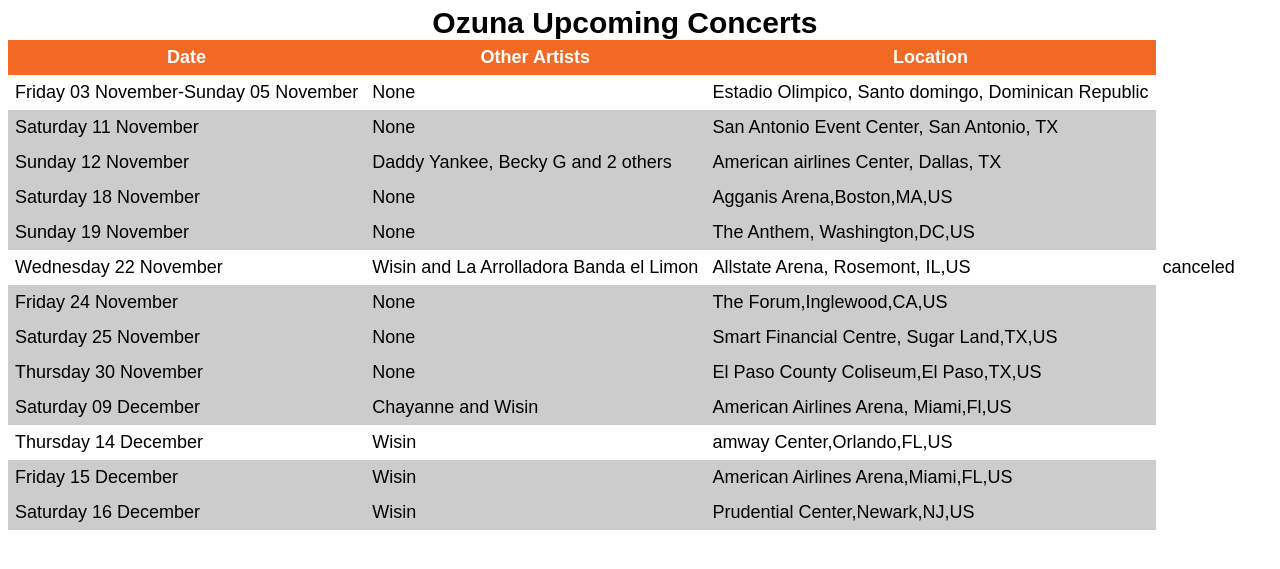
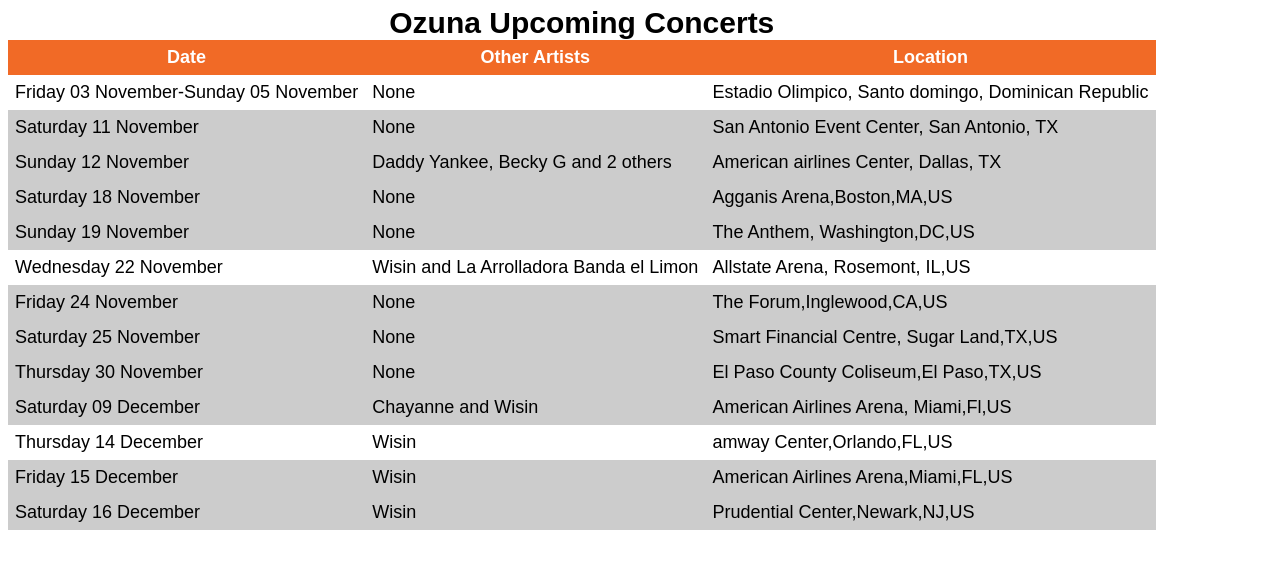
Before and after one commit to vzapat1528/html-tables, a plain HTML site: page index.html in a window 1280 px wide. Shown: the part 93-662 px from the top of the page. Drawn offline with Linux system fonts and the light colour scheme; a web font is replaced by a local one.

Commit message:
Update index.html

```diff
--- a/index.html
+++ b/index.html
@@ -53,7 +53,6 @@
       <td aria-label="Date">Wednesday 22 November</td>
       <td aria-label="Other Artists">Wisin and La Arrolladora Banda el Limon</td>
       <td aria-label="Location">Allstate Arena, Rosemont, IL,US</td>
-      <td>canceled</td>
     </tr>
     <tr class="home">
       <td aria-label="Date">Friday 24 November</td>
```
